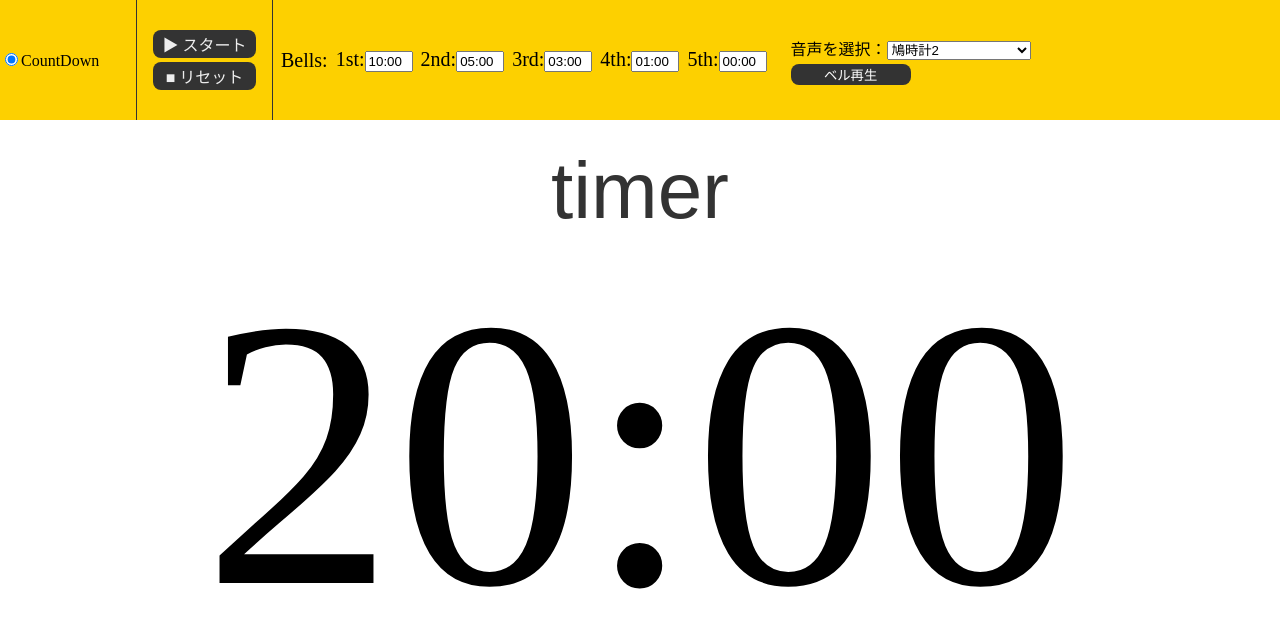
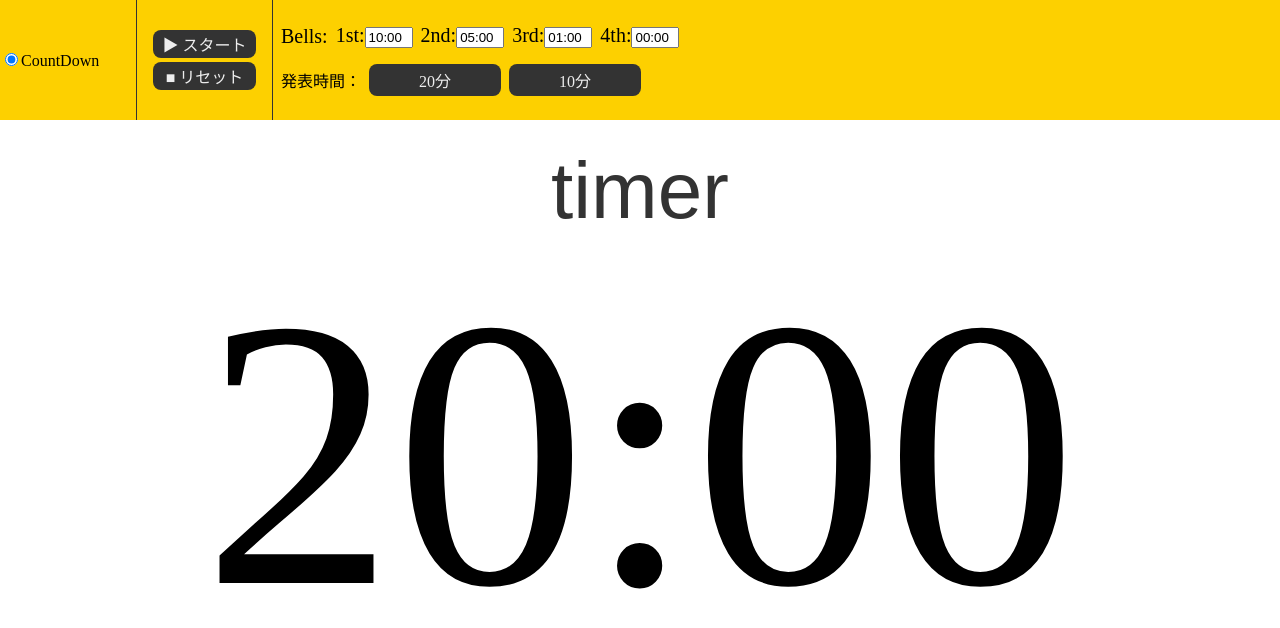
Before and after one commit to kentem-hi-murota/Timer, a React (Vite) app: page / in a window 1280 px wide. Shown: the top 628 px of the page. Built offline with nearby package versions, Linux system fonts and the light colour scheme.

Commit message:
change:音声選択コメントアウト、テンプレートボタン設置

```diff
--- a/src/Components/BellSetter/BellSetter.tsx
+++ b/src/Components/BellSetter/BellSetter.tsx
@@ -58,9 +58,6 @@ const bellAreaStyle = css({
   alignItems: "center",
   textAlign: "center",
   gap: "8px",
-  borderLeft: "1px solid #333",
-  padding: "0 8px",
-  height: "100%",
   fontSize: "20px",
 });
 
--- a/src/Components/Timer/Timer.tsx
+++ b/src/Components/Timer/Timer.tsx
@@ -3,9 +3,14 @@ import { css, keyframes } from "@emotion/react";
 import { TimerHead, TimerMain } from "../index";
 import { bellPlay, bellTypes, timeStringToNumber } from "../utils";
 
+const PRESET = {
+  short: { time: 600, bellTimes: [300, 60] },
+  long: { time: 1200, bellTimes: [600, 300, 60, 0] },
+};
+
 const Timer = () => {
   const initialTime = 1200;
-  const [bellTimes, setBellTimes] = useState<number[]>([600, 300, 180, 60, 0]);
+  const [bellTimes, setBellTimes] = useState<number[]>([600, 300, 60, 0]);
   const [currentSeconds, setCurrentSeconds] = useState<number>(initialTime);
   const [bellType, setBellType] = useState(bellTypes[0]);
   const [isNotify, setIsNotify] = useState<boolean>(false);
@@ -21,7 +26,7 @@ const Timer = () => {
     };
 
     if (isRunning) {
-      if (bellTimes.includes(currentSeconds) || !currentSeconds) {
+      if (bellTimes.includes(currentSeconds)) {
         timerHandler();
       }
       if (!currentSeconds) setIsRunning(false);
@@ -51,6 +56,12 @@ const Timer = () => {
   const setBellTime = (newBellTimes: number[]): void =>
     setBellTimes([...newBellTimes]);
 
+  const setPreset = (preset: "short" | "long") => {
+    resetTimer();
+    setCurrentSeconds(PRESET[preset].time);
+    setBellTimes(PRESET[preset].bellTimes);
+  };
+
   return (
     <>
       {isNotify && <div css={notifyStyle}></div>}
@@ -64,6 +75,7 @@ const Timer = () => {
         setBellTime={setBellTime}
         bellType={bellType}
         setBellType={setBellType}
+        setPreset={setPreset}
       />
       <TimerMain
         setTime={setTime}
--- a/src/Components/TimerHead/TimerHead.tsx
+++ b/src/Components/TimerHead/TimerHead.tsx
@@ -14,6 +14,7 @@ interface Props {
   setBellTime: (newBellTime: number[]) => void;
   bellType: string;
   setBellType: Dispatch<React.SetStateAction<string>>;
+  setPreset: (preset: "short" | "long") => void;
 }
 
 const TimerHead = ({
@@ -26,6 +27,7 @@ const TimerHead = ({
   setBellTime,
   bellType,
   setBellType,
+  setPreset,
 }: Props) => {
   /// 入力中のベル時間のフォーム情報
   const [currentBellInput, setCurrentBellInput] = useState<{
@@ -74,6 +76,17 @@ const TimerHead = ({
         pauseTimer={pauseTimer}
         resetTimer={resetTimer}
       />
+      <div
+        css={css({
+          borderLeft: "1px solid #333",
+          height: "100%",
+          padding: "8px",
+          display: "flex",
+          flexDirection: "column",
+          gap: "16px",
+          justifyContent: "center",
+        })}
+      >
         <BellSetter
           bellTimes={bellTimes}
           currentBellInput={currentBellInput}
@@ -81,7 +94,17 @@ const TimerHead = ({
           handleChange={handleChange}
           handleBlur={handleBlur}
         />
-      <SoundSelector bellType={bellType} setBellType={setBellType} />
+        <div css={css({ display: "flex", gap: "8px", alignItems: "center" })}>
+          発表時間：
+          <button css={buttonStyle} onClick={() => setPreset("long")}>
+            20分
+          </button>
+          <button css={buttonStyle} onClick={() => setPreset("short")}>
+            10分
+          </button>
+        </div>
+      </div>
+      {/* <SoundSelector bellType={bellType} setBellType={setBellType} /> */}
     </header>
   );
 };
@@ -94,4 +117,29 @@ const headerStyle = css({
   height: "15vh",
 });
 
+const buttonStyle = css({
+  all: "unset",
+  borderRadius: "8px",
+  background: "#333",
+  color: "#EEE",
+  textAlign: "center",
+  padding: "2px 6px",
+  minWidth: "16px",
+  minHeight: "16px",
+  fontSize: "1rem",
+  width: "120px",
+  height: "28px",
+
+  "&:hover": {
+    opacity: "0.8",
+    cursor: "pointer",
+  },
+
+  "&:disabled": {
+    opacity: 1,
+    background: "#BBB",
+    cursor: "default",
+  },
+});
+
 export default TimerHead;
```
Lines whose indentation alone changed are shown as unchanged.
